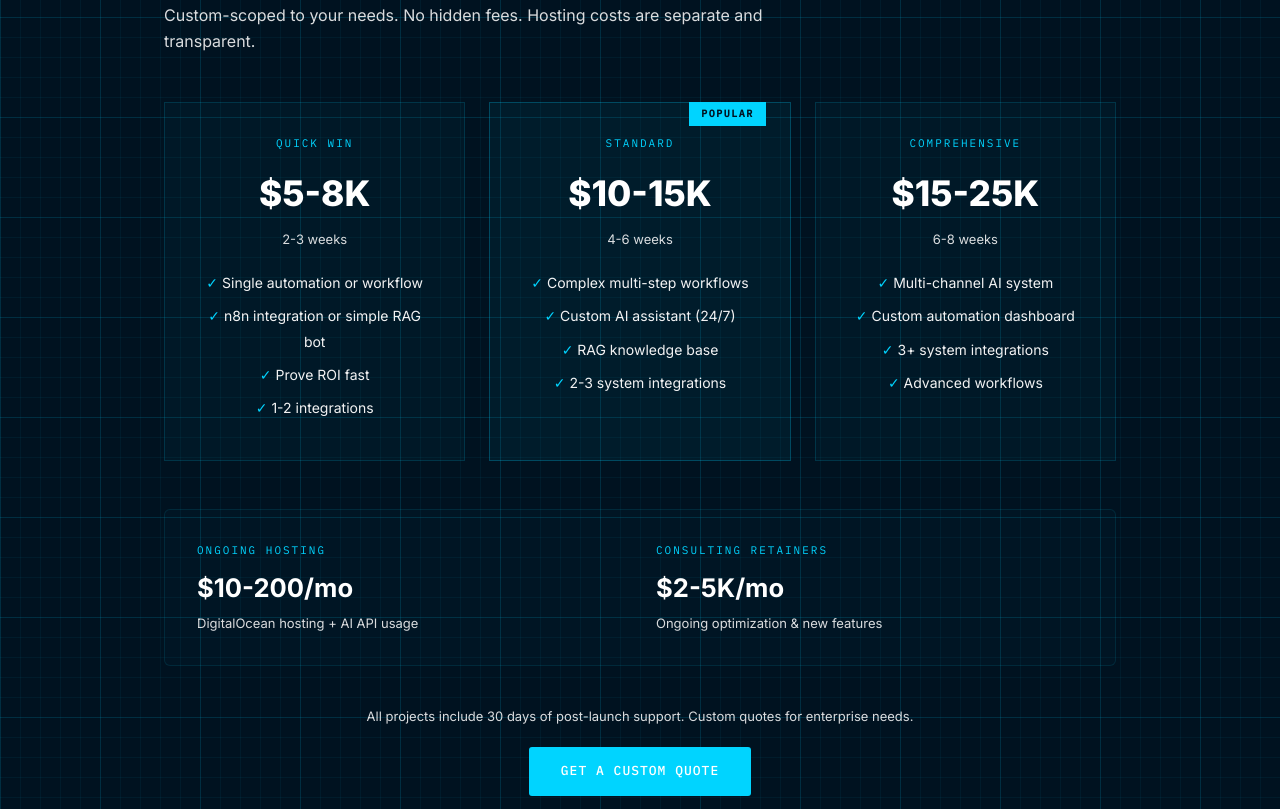
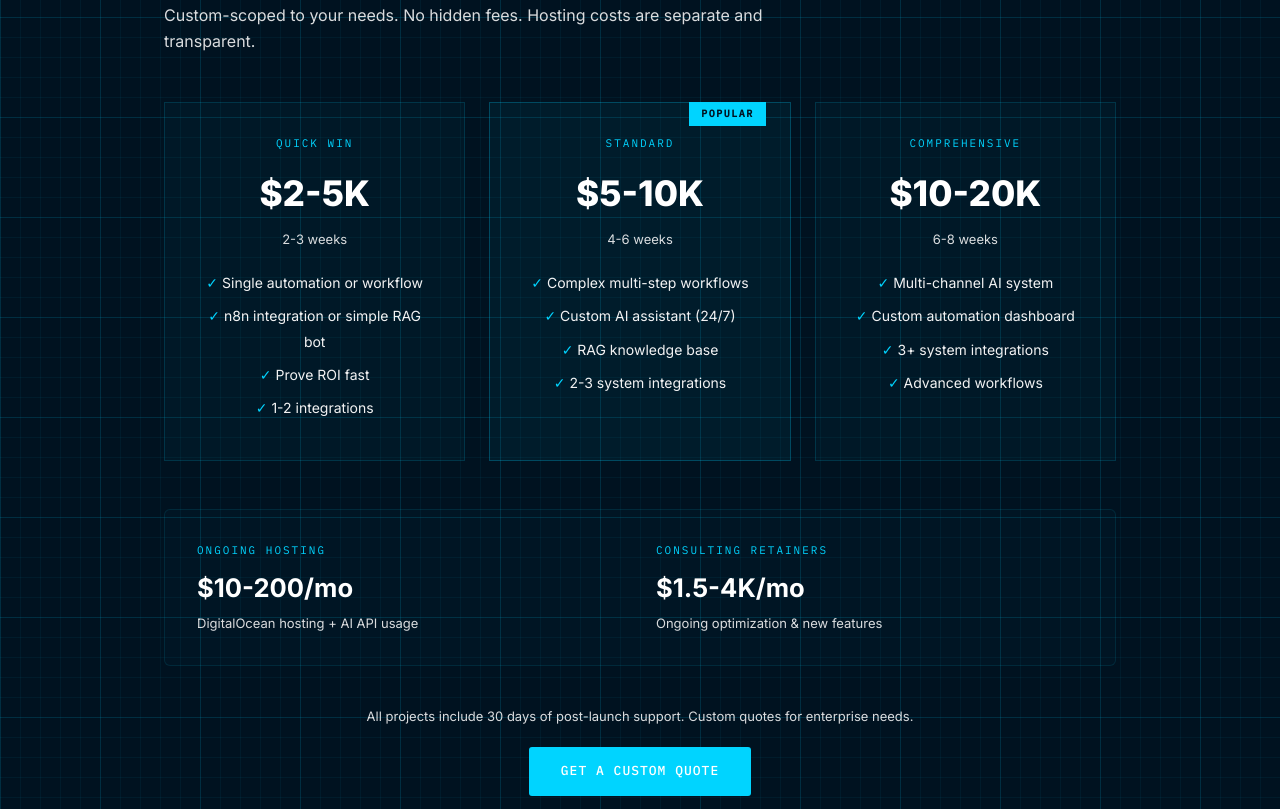
Before and after one commit to Seafinai/seafin, a plain HTML site: page website/index.html in a window 1280 px wide. Shown: the part 3383-4192 px from the top of the page. Drawn offline with Linux system fonts and the light colour scheme.

Commit message:
Update pricing to aggressive customer acquisition rates
Reduced pricing across all tiers for initial market entry:
- Quick Win: $5-8K → $2-5K (60% lower at entry point)
- Standard: $10-15K → $5-10K (50% below market average)
- Comprehensive: $15-25K → $10-20K (competitive vs agencies)
- Retainers: $2-5K/mo → $1.5-4K/mo
- Updated ROI calculator: $5K → $3.5K average project cost

Strategy: Attract initial customers, build case studies, raise
prices incrementally as credibility grows.

Co-Authored-By: Claude Sonnet 4.5 <noreply@anthropic.com>

```diff
--- a/website/index.html
+++ b/website/index.html
@@ -2137,7 +2137,7 @@ navLinks.querySelectorAll('a').forEach(link => {
       </div>
 
       <div style="margin-top: 24px; text-align: center; font-size: 12px; color: var(--text-faint); font-style: italic;">
-        * ROI calculated assuming $5,000 average project cost and 85% automation efficiency. Actual costs vary by project scope — see <a href="#faq" style="color: var(--accent);">pricing FAQ</a> for details.
+        * ROI calculated assuming $3,500 average project cost and 85% automation efficiency. Actual costs vary by project scope — see <a href="#faq" style="color: var(--accent);">pricing FAQ</a> for details.
       </div>
 
     </div>
@@ -2159,7 +2159,7 @@ function updateROI() {
   const currentAnnualCost = hours * rate * 52; // 52 weeks
   const hoursSaved = hours * efficiency;
   const annualSavings = hoursSaved * rate * 52;
-  const projectCost = 5000; // Assuming $5k average project
+  const projectCost = 3500; // Assuming $3.5k average project
   const roiMonths = (projectCost / (annualSavings / 12)).toFixed(1);
   const fiveYearValue = (annualSavings * 5) - projectCost;
 
@@ -2236,7 +2236,7 @@ updateROI();
       <!-- Quick Win -->
       <div class="stat-card" style="padding: 32px; background: rgba(0,212,255,0.03); border: 1px solid rgba(0,212,255,0.15);">
         <div style="font-family: var(--mono); font-size: 11px; color: var(--accent); letter-spacing: 2px; margin-bottom: 12px;">QUICK WIN</div>
-        <div style="font-size: 2.2rem; font-weight: 800; color: var(--text); margin-bottom: 8px;">$5-8K</div>
+        <div style="font-size: 2.2rem; font-weight: 800; color: var(--text); margin-bottom: 8px;">$2-5K</div>
         <div style="font-size: 13px; color: var(--text-faint); margin-bottom: 20px;">2-3 weeks</div>
         <ul style="list-style: none; padding: 0; margin: 0; font-size: 14px; color: var(--text-dim); line-height: 1.8;">
           <li style="margin-bottom: 8px;"><span style="color: var(--accent);">✓</span> Single automation or workflow</li>
@@ -2250,7 +2250,7 @@ updateROI();
       <div class="stat-card" style="padding: 32px; background: rgba(0,212,255,0.05); border: 1px solid rgba(0,212,255,0.25); position: relative;">
         <div style="position: absolute; top: -1px; right: 24px; background: var(--accent); color: var(--bg-deep); padding: 4px 12px; font-family: var(--mono); font-size: 10px; font-weight: 600; letter-spacing: 1.5px;">POPULAR</div>
         <div style="font-family: var(--mono); font-size: 11px; color: var(--accent); letter-spacing: 2px; margin-bottom: 12px;">STANDARD</div>
-        <div style="font-size: 2.2rem; font-weight: 800; color: var(--text); margin-bottom: 8px;">$10-15K</div>
+        <div style="font-size: 2.2rem; font-weight: 800; color: var(--text); margin-bottom: 8px;">$5-10K</div>
         <div style="font-size: 13px; color: var(--text-faint); margin-bottom: 20px;">4-6 weeks</div>
         <ul style="list-style: none; padding: 0; margin: 0; font-size: 14px; color: var(--text-dim); line-height: 1.8;">
           <li style="margin-bottom: 8px;"><span style="color: var(--accent);">✓</span> Complex multi-step workflows</li>
@@ -2263,7 +2263,7 @@ updateROI();
       <!-- Comprehensive -->
       <div class="stat-card" style="padding: 32px; background: rgba(0,212,255,0.03); border: 1px solid rgba(0,212,255,0.15);">
         <div style="font-family: var(--mono); font-size: 11px; color: var(--accent); letter-spacing: 2px; margin-bottom: 12px;">COMPREHENSIVE</div>
-        <div style="font-size: 2.2rem; font-weight: 800; color: var(--text); margin-bottom: 8px;">$15-25K</div>
+        <div style="font-size: 2.2rem; font-weight: 800; color: var(--text); margin-bottom: 8px;">$10-20K</div>
         <div style="font-size: 13px; color: var(--text-faint); margin-bottom: 20px;">6-8 weeks</div>
         <ul style="list-style: none; padding: 0; margin: 0; font-size: 14px; color: var(--text-dim); line-height: 1.8;">
           <li style="margin-bottom: 8px;"><span style="color: var(--accent);">✓</span> Multi-channel AI system</li>
@@ -2285,7 +2285,7 @@ updateROI();
         </div>
         <div>
           <div style="font-family: var(--mono); font-size: 11px; color: var(--accent); letter-spacing: 2px; margin-bottom: 8px;">CONSULTING RETAINERS</div>
-          <div style="font-size: 1.6rem; font-weight: 700; color: var(--text); margin-bottom: 4px;">$2-5K/mo</div>
+          <div style="font-size: 1.6rem; font-weight: 700; color: var(--text); margin-bottom: 4px;">$1.5-4K/mo</div>
           <div style="font-size: 13px; color: var(--text-faint);">Ongoing optimization & new features</div>
         </div>
       </div>
```
